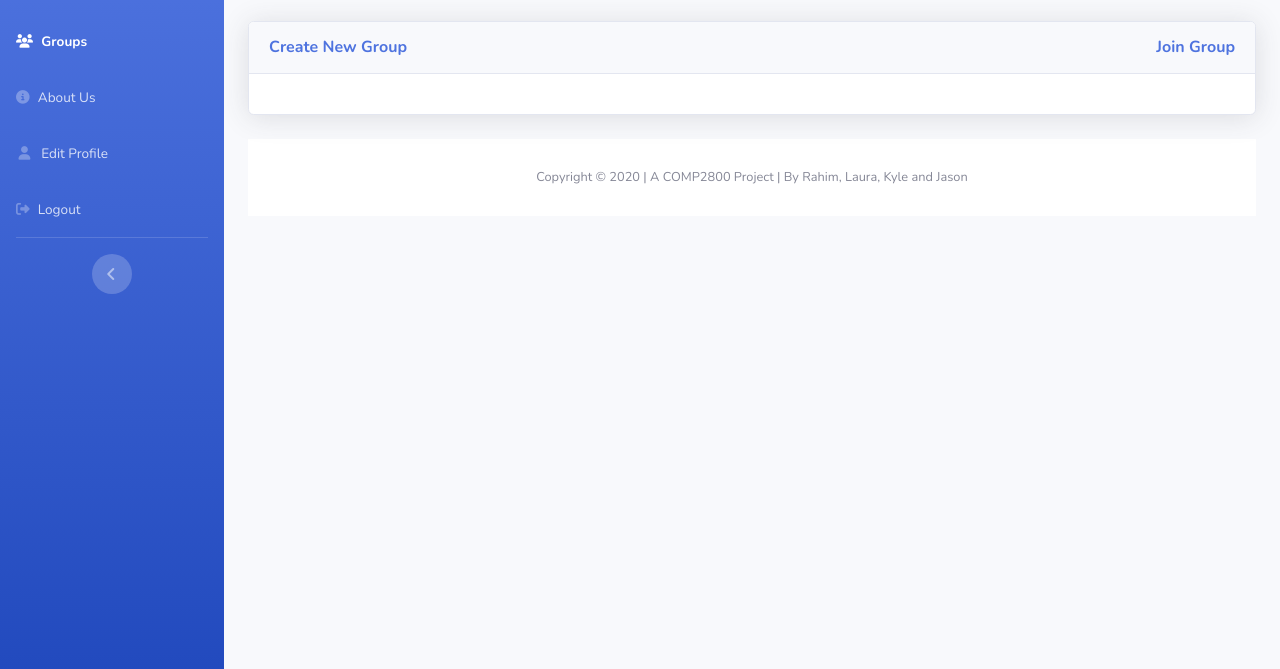
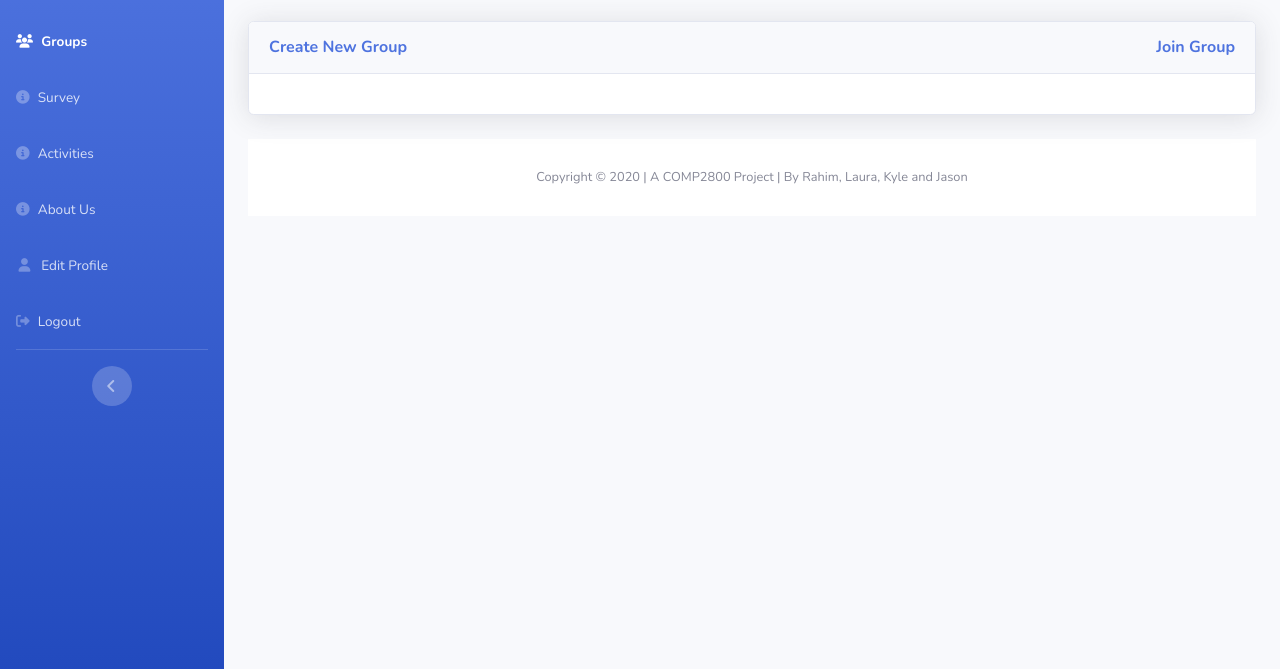
Before and after one commit to RADeveloping/COMP-2800-Team-BBY-09-LiveMood, a plain HTML site: page public/groups.html in a window 1280 px wide. Shown: the part 131-800 px from the top of the page. Drawn offline with nearby package versions, Linux system fonts and the light colour scheme; some packages are replaced by stand-ins of ours; no server answers; a script that the page names is missing.

Commit message:
added two menu items

```diff
--- a/public/groups.html
+++ b/public/groups.html
@@ -92,6 +92,19 @@
                         <span>Groups</span></a>
                 </li>
 
+                <!-- Nav Item - Survey -->
+                <li class="nav-item">
+                    <a class="nav-link" href="survey.html">
+                        <i class="fas fa-info-circle"></i>
+                        <span>Survey</span></a>
+                </li>
+
+                <!-- Nav Item - Activities -->
+                <li class="nav-item">
+                    <a class="nav-link" href="activity.html">
+                        <i class="fas fa-info-circle"></i>
+                        <span>Activities</span></a>
+                </li>
 
                 <!-- Nav Item - About -->
                 <li class="nav-item">
```
